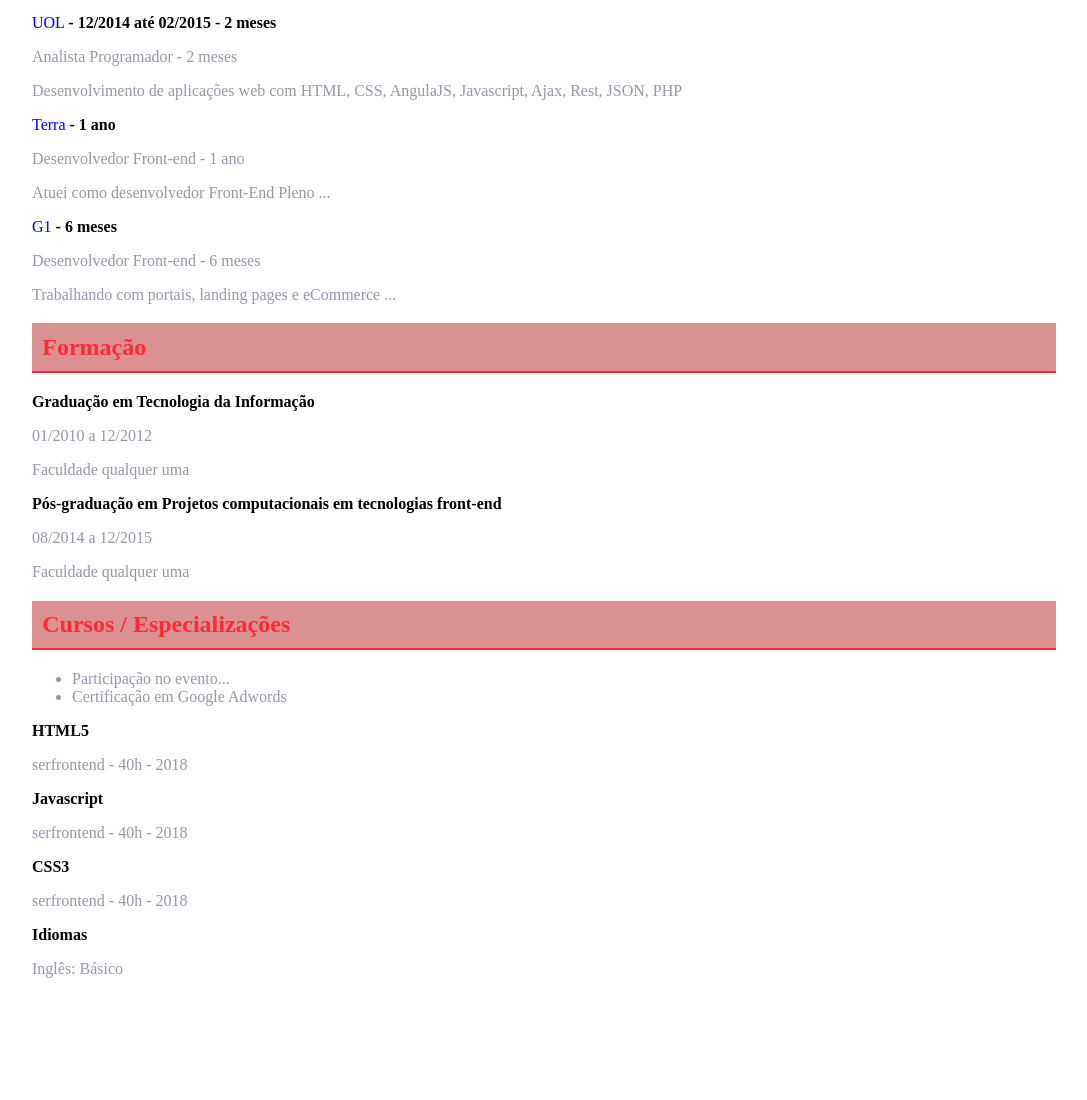
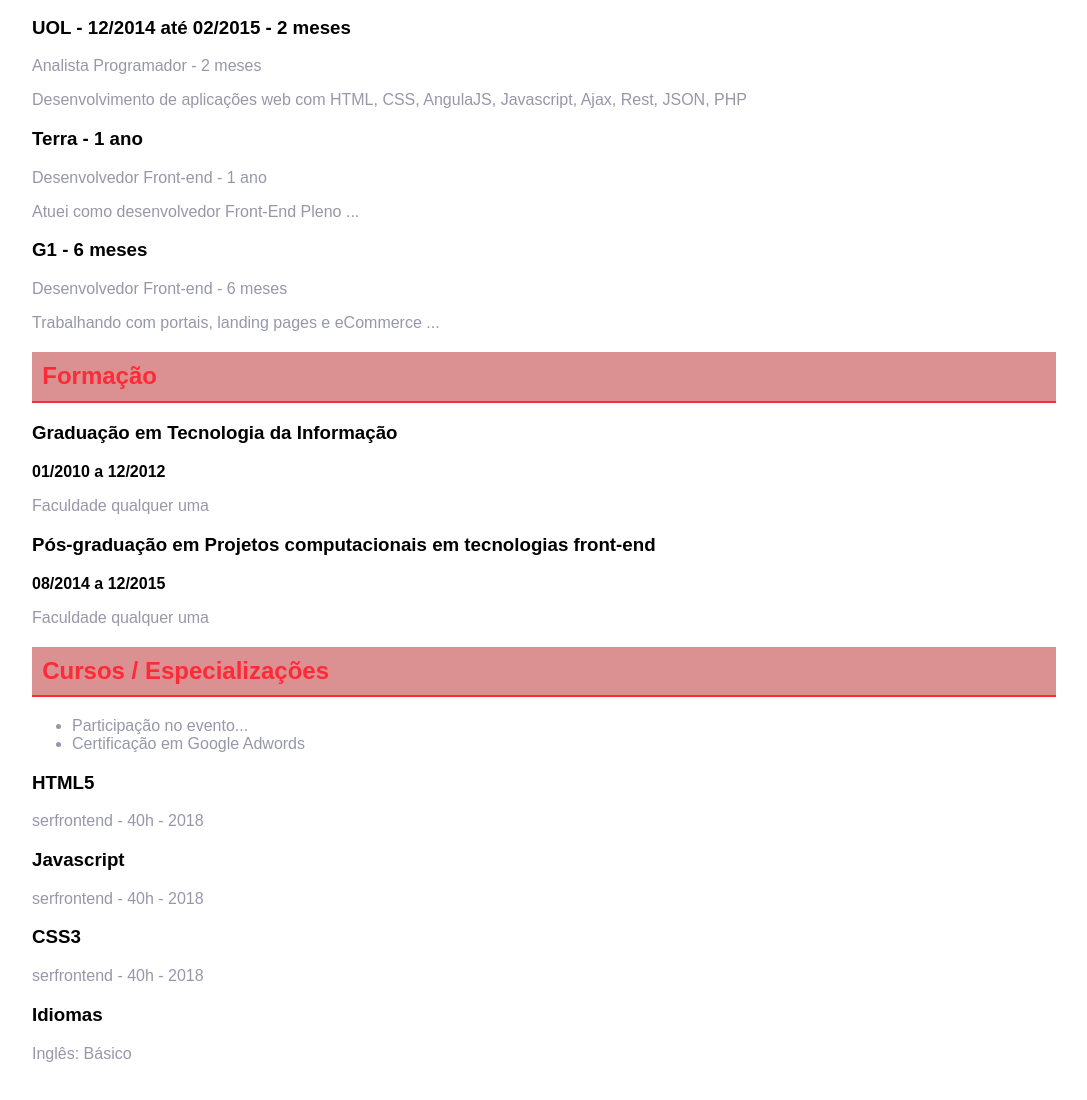
Before and after one commit to brunocarv-dev/web-design, a plain HTML site: page web-design-fundamentals/aula-22/index.html in a window 1280 px wide. Shown: the part 382-1482 px from the top of the page, without its empty margins (96-1183 px from the left). Drawn offline with Linux system fonts and the light colour scheme.

Commit message:
Ultimos ajustes

```diff
--- a/web-design-fundamentals/aula-22/index.html
+++ b/web-design-fundamentals/aula-22/index.html
@@ -10,40 +10,48 @@
 <body>
   <h1>João da Silva</h1>
   <p>Brasileiro, solteiro, 30 anos.</p>
+
   <h2>Objetivo</h2>
   <p>Front-end Developer, Desenvolvedor Front End, Webdesigner.</p>
+
   <h2>Experiência profissional</h2>
-  <a href="#">UOL</a>
-  <strong> - 12/2014 até 02/2015 - 2 meses </strong>
+  <h3> UOL - 12/2014 até 02/2015 - 2 meses </h3>
   <p>Analista Programador - 2 meses</p>
   <p> Desenvolvimento de aplicações web com HTML, CSS, AngulaJS, Javascript, Ajax, Rest, JSON, PHP </p>
-  <a href="#">Terra</a>
-  <strong> - 1 ano </strong>
+
+  <h3> Terra - 1 ano </h3>
   <p>Desenvolvedor Front-end - 1 ano</p>
   <p> Atuei como desenvolvedor Front-End Pleno ... </p>
-  <a href="#">G1</a>
-  <strong> - 6 meses </strong>
+
+  <h3> G1 - 6 meses </h3>
   <p>Desenvolvedor Front-end - 6 meses</p>
   <p> Trabalhando com portais, landing pages e eCommerce ... </p>
+
   <h2>Formação</h2>
-  <strong>Graduação em Tecnologia da Informação</strong>
-  <p>01/2010 a 12/2012</p>
+  <h3>Graduação em Tecnologia da Informação</h3>
+  <p class="destaque">01/2010 a 12/2012</p>
   <p>Faculdade qualquer uma</p>
-  <strong>Pós-graduação em Projetos computacionais em tecnologias front-end</strong>
-  <p>08/2014 a 12/2015</p>
+
+  <h3>Pós-graduação em Projetos computacionais em tecnologias front-end</h3>
+  <p class="destaque">08/2014 a 12/2015</p>
   <p>Faculdade qualquer uma</p>
+
   <h2>Cursos / Especializações</h2>
   <ul>
     <li>Participação no evento...</li>
     <li>Certificação em Google Adwords</li>
   </ul>
-  <strong>HTML5</strong>
+
+  <h3>HTML5</h3>
   <p>serfrontend - 40h - 2018</p>
-  <strong>Javascript</strong>
+
+  <h3>Javascript</h3>
   <p>serfrontend - 40h - 2018</p>
-  <strong>CSS3</strong>
+
+  <h3>CSS3</h3>
   <p>serfrontend - 40h - 2018</p>
-  <strong>Idiomas</strong>
+
+  <h3>Idiomas</h3>
   <p>Inglês: Básico</p>
 </body>
 </html>
--- a/web-design-fundamentals/aula-22/style.css
+++ b/web-design-fundamentals/aula-22/style.css
@@ -1,9 +1,10 @@
 body {
-  margin: 10%
+  margin: 10%;
+  font-family: sans-serif;
 }
 
 h1 {
-  font-family: Arial;
+  font-family: Verdana, Geneva, Tahoma, sans-serif;
   background-color: #ffc973;
   color: #b74414;
   margin: auto;
@@ -30,3 +31,8 @@ p {
 li {
   color: #9697a9
 }
+
+.destaque {
+  font-weight: bold;
+  color: #000;
+}
```
